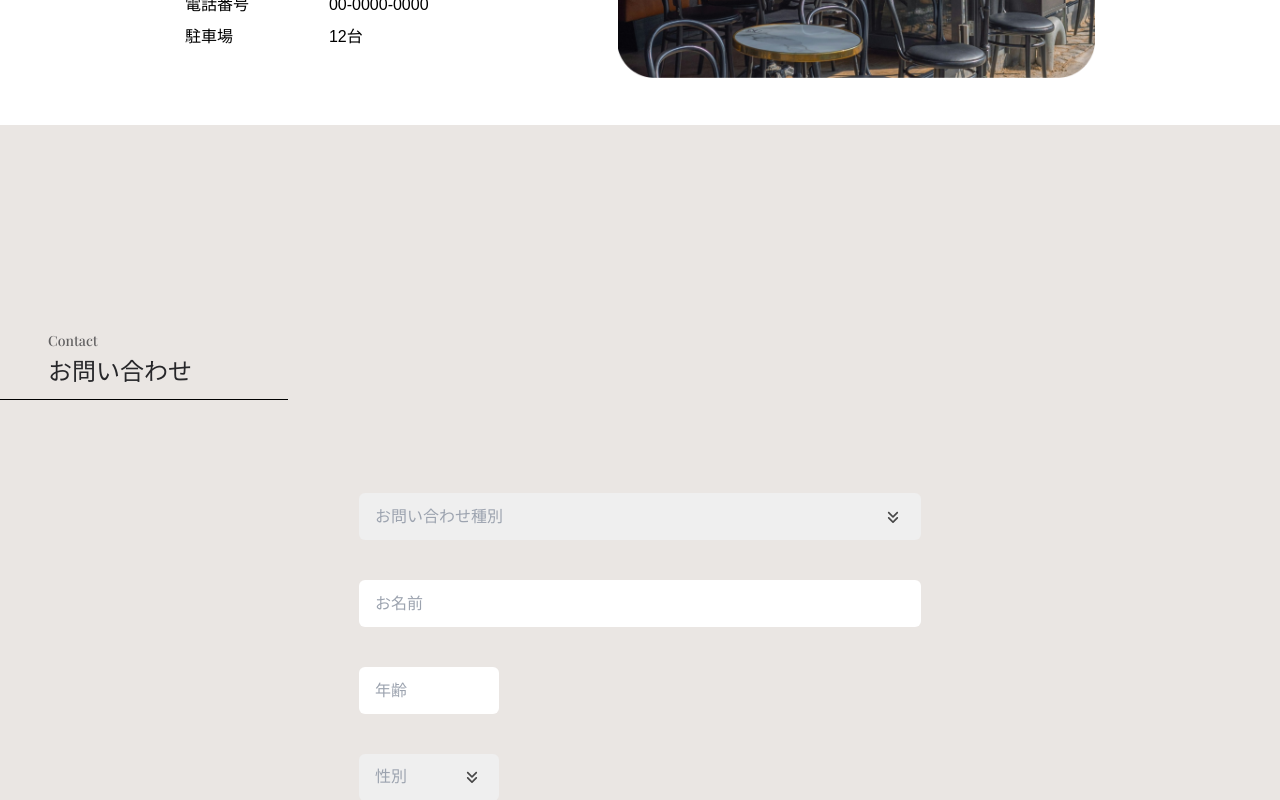
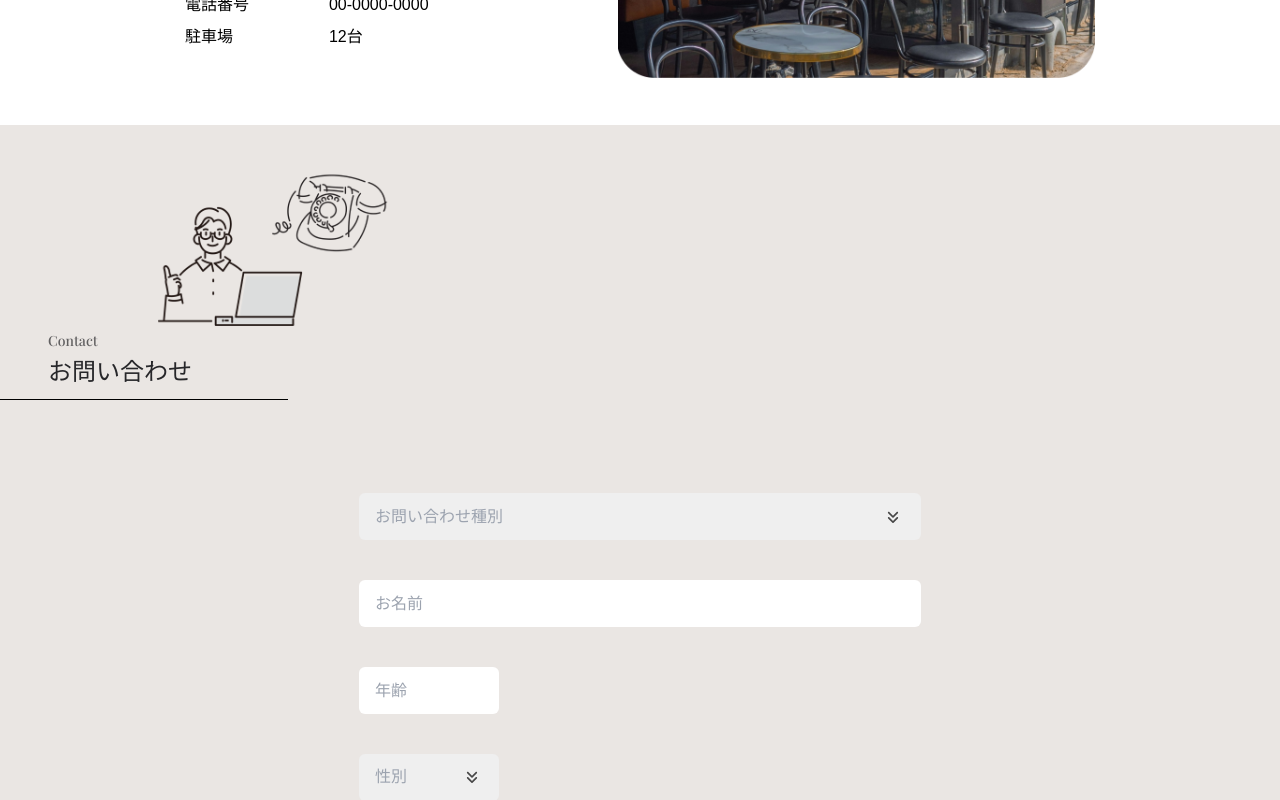
Before and after one commit to daito-kawasaki/all_stock, a Next.js app in the folder all_stock_app/: page / in a window 1280 px wide. Shown: the part 6820-7620 px from the top of the page. Built offline with nearby package versions, Linux system fonts and the light colour scheme.

Commit message:
rebase完了

```diff
--- a/all_stock_app/src/components/contact_sec.tsx
+++ b/all_stock_app/src/components/contact_sec.tsx
@@ -3,13 +3,28 @@
 import React from "react";
 import PartsContactForm from "./parts_contact_form";
 import Parts_ttl from "./parts_ttl";
-
+import Image from "next/image";
+import { Element } from "react-scroll";
 export default function Contact_sec() {
   const imgPath = "/img/";
   return (
-    <div className="contact_sec bg-[#cac1b9]/40 pt-[16.1vw] pb-[3.66vw]">
-      <Parts_ttl ttl="お問い合わせ" sub_ttl="Contact" margin="mb-[7.32vw]" />
-      <PartsContactForm />
+    <div
+      id="contact"
+      className="contact_sec bg-[#cac1b9]/40 pt-[16.1vw] pb-[3.66vw] relative"
+    >
+      <Element name="contact">
+        <div className=" absolute top-[1%] left-[10%] w-[21.5959vw] h-auto">
+          <Image
+            src={`${imgPath}contact_img.png`}
+            alt=""
+            width={295}
+            height={249}
+            className="w-full h-auto"
+          />
+        </div>
+        <Parts_ttl ttl="お問い合わせ" sub_ttl="Contact" margin="mb-[7.32vw]" />
+        <PartsContactForm />
+      </Element>
     </div>
   );
 }
```
